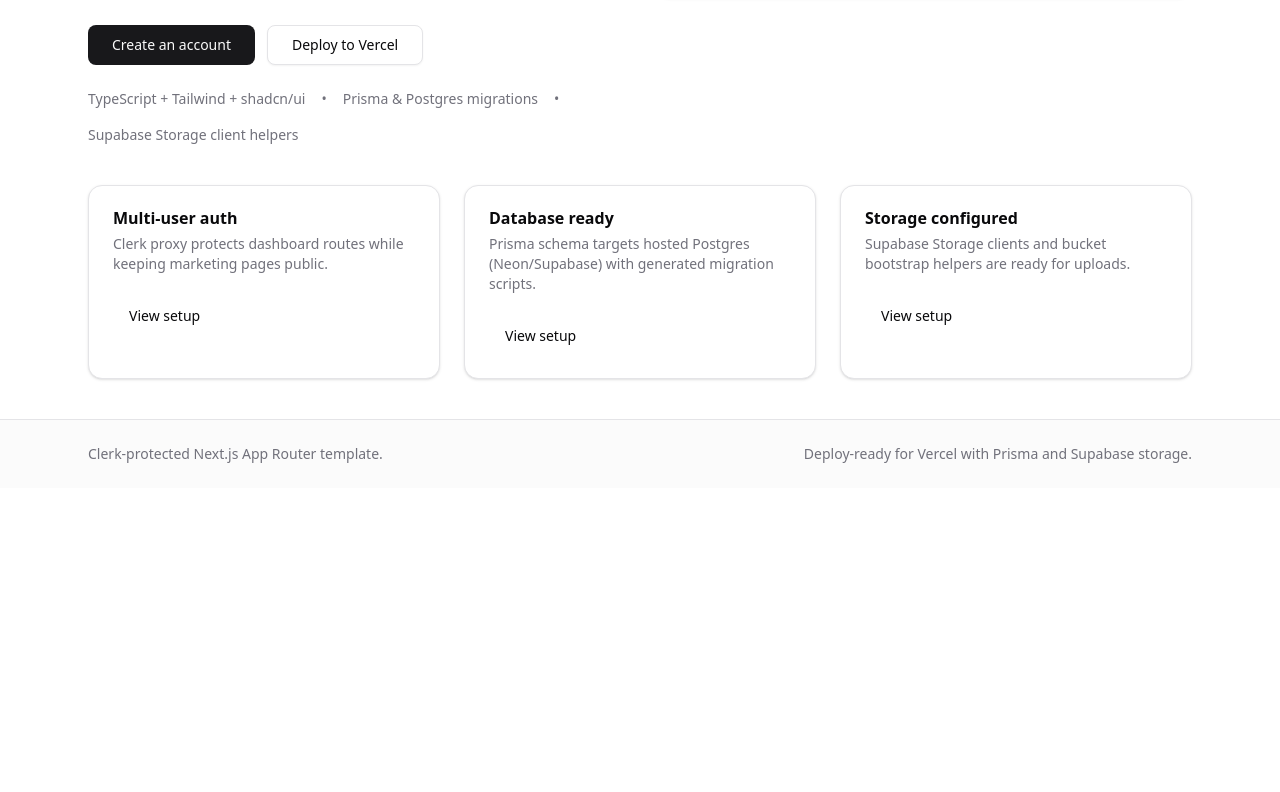
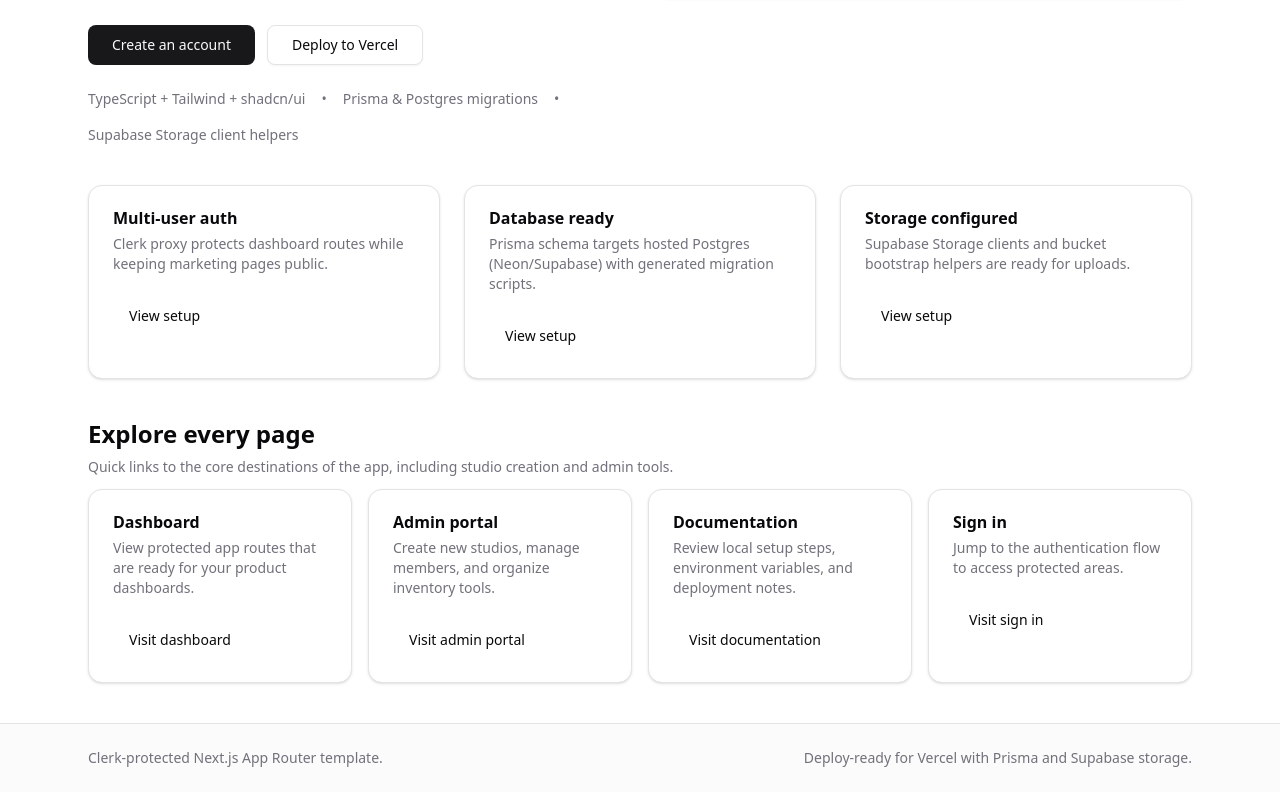
Before and after one commit to jdin9/BisqueBook2, a Next.js app: page / in a window 1280 px wide. Shown: the part 535-1327 px from the top of the page. Before the commit the page ends 1023 px from the top, so only its background shows below. Built offline with nearby package versions, Linux system fonts and the light colour scheme; no server answers.

Commit message:
Add homepage links to key pages

```diff
--- a/app/page.tsx
+++ b/app/page.tsx
@@ -15,6 +15,29 @@
   {
     title: "Storage configured",
     description: "Supabase Storage clients and bucket bootstrap helpers are ready for uploads.",
+  },
+];
+
+const pages = [
+  {
+    title: "Dashboard",
+    description: "View protected app routes that are ready for your product dashboards.",
+    href: "/dashboard",
+  },
+  {
+    title: "Admin portal",
+    description: "Create new studios, manage members, and organize inventory tools.",
+    href: "/admin",
+  },
+  {
+    title: "Documentation",
+    description: "Review local setup steps, environment variables, and deployment notes.",
+    href: "/docs",
+  },
+  {
+    title: "Sign in",
+    description: "Jump to the authentication flow to access protected areas.",
+    href: "/sign-in",
   },
 ];
 
@@ -88,6 +111,30 @@
           </Card>
         ))}
       </section>
+
+      <section className="space-y-3">
+        <div className="space-y-2">
+          <h2 className="text-2xl font-semibold leading-tight">Explore every page</h2>
+          <p className="text-sm text-muted-foreground">
+            Quick links to the core destinations of the app, including studio creation and admin tools.
+          </p>
+        </div>
+        <div className="grid gap-4 sm:grid-cols-2 xl:grid-cols-4">
+          {pages.map((page) => (
+            <Card key={page.title} className="h-full">
+              <CardHeader>
+                <CardTitle>{page.title}</CardTitle>
+                <CardDescription>{page.description}</CardDescription>
+              </CardHeader>
+              <CardContent>
+                <Button variant="ghost" asChild>
+                  <Link href={page.href}>Visit {page.title.toLowerCase()}</Link>
+                </Button>
+              </CardContent>
+            </Card>
+          ))}
+        </div>
+      </section>
     </div>
   );
 }
```
